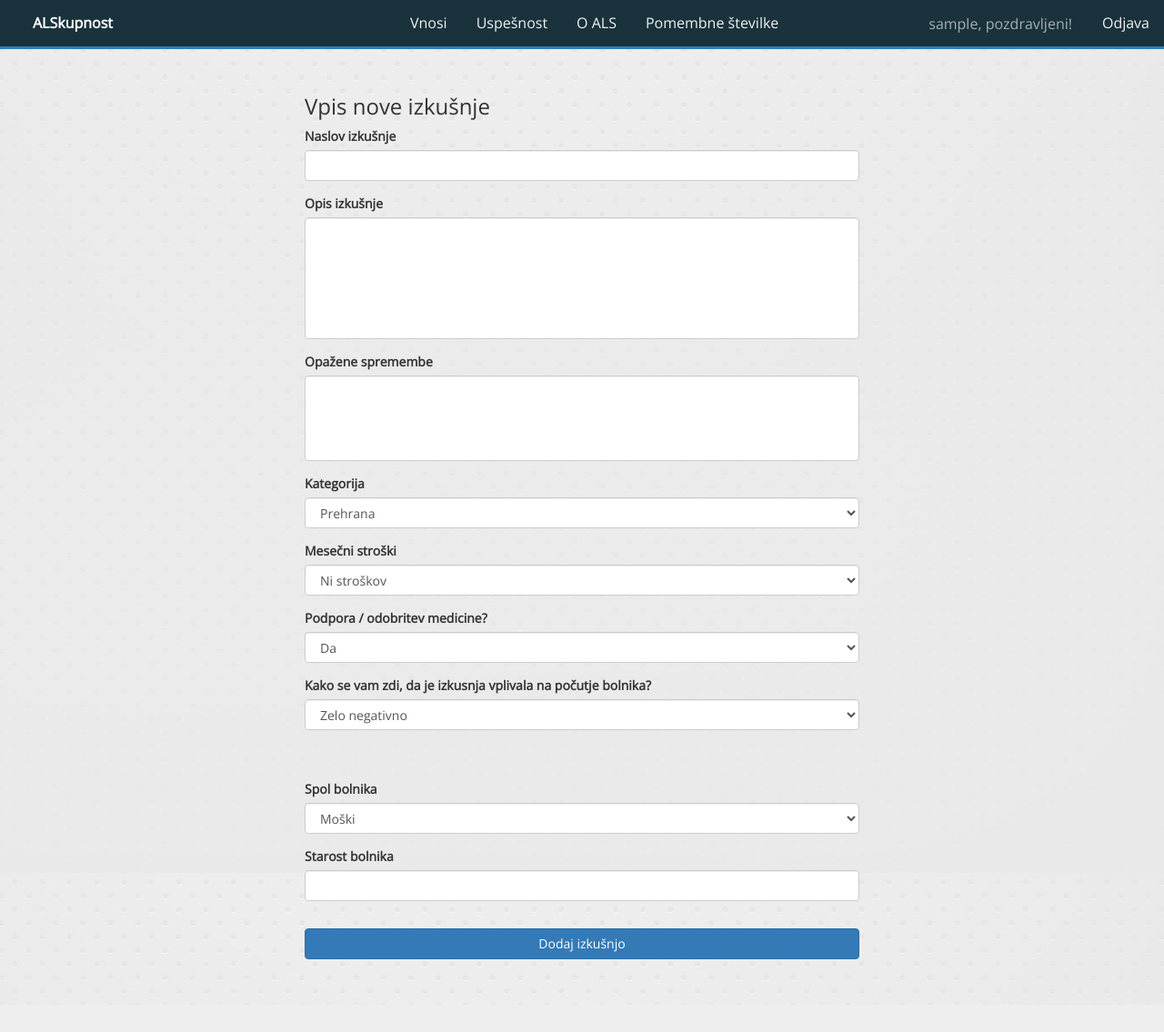
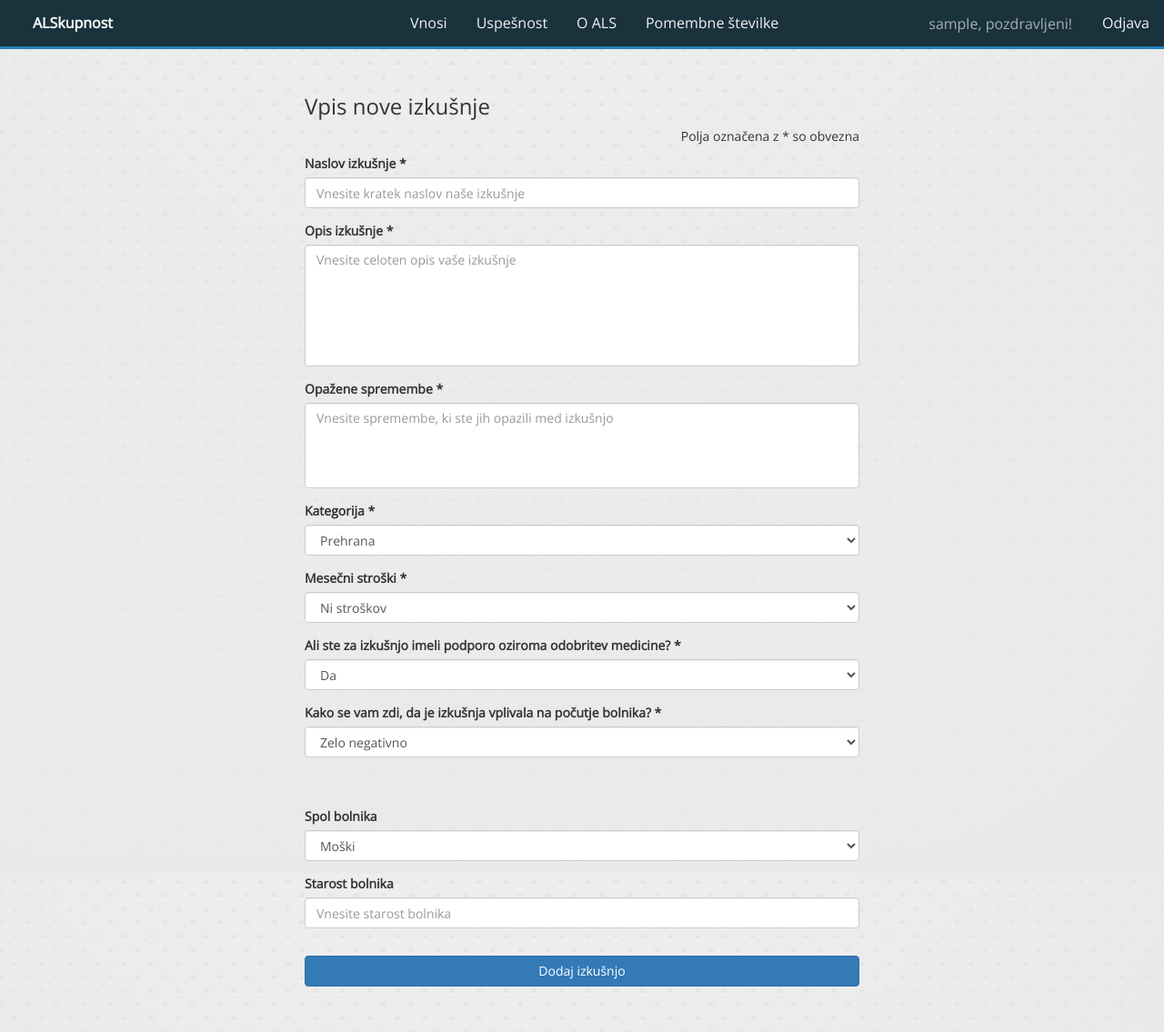
Before and after one commit to frasza/diploma, a Flask app: page /vpis_izkusnje/ in a window 1280 px wide. Shown: the whole page at 91% size. Before the commit the page ends 1092 px from the top, so only its background shows below. Run offline with Flask 2, Linux system fonts and the light colour scheme; the visitor is signed in with stand-in values (Sample User, id 1); some libraries are stand-ins or nearby versions.

Commit message:
Major changes

```diff
--- a/forms.py
+++ b/forms.py
@@ -12,7 +12,7 @@ class NewEntry(Form):
                            choices=[
                                ("Prehrana", "Prehrana"), ("Fizična aktivnost", "Fizična aktivnost"),
                                ("Uporaba pripomočkov", "Uporaba pripomočkov"), ("Terapija", "Terapija"),
-                               ("Zdravila", "Zdravila"),
+                               ("Zdravila", "Zdravila"),("Drugo", "Drugo"),
                            ]
                            )
     stroski = SelectField("Stroški", [validators.Required("Izberite mesečne stroške")],
--- a/templates/kategorije.html
+++ b/templates/kategorije.html
@@ -28,7 +28,8 @@
 			<option value="/uspesnost_kategorije/Fizična aktivnost/">Fizična aktivnost</option>
 			<option value="/uspesnost_kategorije/Uporaba pripomočkov/">Uporaba pripomočkov</option>
 			<option value="/uspesnost_kategorije/Terapija/">Terapija</option>
-			<option value="/uspesnost_kategorije/Zdravila/">Zdravila</option>
+            <option value="/uspesnost_kategorije/Zdravila/">Zdravila</option>
+            <option value="/uspesnost_kategorije/Drugo/">Drugo</option>
 			</select>
             </div>
 			<input type="button" class="btn btn-primary btn-block" onclick="goToNewPage(1)" value="Poglej uspešnost kategorije">
--- a/templates/vpis_izkusnje.html
+++ b/templates/vpis_izkusnje.html
@@ -22,32 +22,37 @@
 
             <div class="container">
                 <h3>Vpis nove izkušnje</h3>
+                <p class="pull-right">Polja označena z * so obvezna</p>
                 <form action="{{ url_for('new_entry') }}" method="post">
                     <div class="form-group">
-                        <label>Naslov izkušnje</label>
-                        <input name="naslov" class="form-control" type="text">
+                        <label>Naslov izkušnje *</label>
+                        <input name="naslov" class="form-control" type="text" placeholder="Vnesite kratek naslov naše izkušnje"
+                        required oninvalid="this.setCustomValidity('Obvezno polje!')">
                     </div>
                     <div class="form-group">
-                        <label>Opis izkušnje</label>
-                        <textarea name="opis" class="form-control" rows="6"></textarea>
+                        <label>Opis izkušnje *</label>
+                        <textarea name="opis" class="form-control" rows="6" placeholder="Vnesite celoten opis vaše izkušnje"
+                        required oninvalid="this.setCustomValidity('Obvezno polje!')"></textarea>
                     </div>
                     <div class="form-group">
-                        <label>Opažene spremembe</label>
-                        <textarea name="spremembe" class="form-control" rows="4"></textarea>
+                        <label>Opažene spremembe *</label>
+                        <textarea name="spremembe" class="form-control" rows="4" placeholder="Vnesite spremembe, ki ste jih opazili med izkušnjo"
+                        required oninvalid="this.setCustomValidity('Obvezno polje!')"></textarea>
                     </div>
                     <div class="form-group">
-                        <label>Kategorija</label>
-                        <select name="kategorija" class="form-control" width="100px">
+                        <label>Kategorija *</label>
+                        <select name="kategorija" class="form-control" width="100px" required oninvalid="this.setCustomValidity('Obvezno polje!')">
                             <option value="Prehrana">Prehrana</option>
                             <option value="Fizična aktivnost">Fizična aktivnost</option>
                             <option value="Uporaba pripomočkov">Uporaba pripomočkov</option>
                             <option value="Terapija">Terapija</option>
                             <option value="Zdravila">Zdravila</option>
+                            <option value="Drugo">Drugo</option>
                         </select>
                     </div>
                     <div class="form-group">
-                        <label>Mesečni stroški</label>
-                        <select name="stroski" class="form-control" width="100px">
+                        <label>Mesečni stroški *</label>
+                        <select name="stroski" class="form-control" width="100px" required oninvalid="this.setCustomValidity('Obvezno polje!')">
                             <option value="Ni stroškov">Ni stroškov</option>
                             <option value="10 - 50 €">10 - 50 €</option>
                             <option value="50 - 100 €">50 - 100 €</option>
@@ -57,16 +62,16 @@
                         </select>
                     </div>
                     <div class="form-group">
-                        <label>Podpora / odobritev medicine?</label>
-                        <select name="odobritev" class="form-control" width="100px">
+                        <label>Ali ste za izkušnjo imeli podporo oziroma odobritev medicine? *</label>
+                        <select name="odobritev" class="form-control" width="100px" required oninvalid="this.setCustomValidity('Obvezno polje!')">
                             <option value="Da">Da</option>
                             <option value="Ne">Ne</option>
                             <option value="Ne vem">Ne vem</option>
                         </select>
                     </div>
                     <div class="form-group">
-                        <label>Kako se vam zdi, da je izkusnja vplivala na počutje bolnika?</label>
-                        <select name="vpliv" class="form-control" width="100px">
+                        <label>Kako se vam zdi, da je izkušnja vplivala na počutje bolnika? *</label>
+                        <select name="vpliv" class="form-control" width="100px" required oninvalid="this.setCustomValidity('Obvezno polje!')">
                             <option value="Zelo negativno">Zelo negativno</option>
                             <option value="Negativno">Negativno</option>
                             <option value="Niti negativno niti pozitivno">Niti negativno niti pozitivno</option>
@@ -84,7 +89,7 @@
                     </div>
                     <div class="form-group">
                         <label>Starost bolnika</label>
-                        <input name="starost" class="form-control" type="number" min="1" max="120">
+                        <input name="starost" class="form-control" type="number" min="1" max="120" placeholder="Vnesite starost bolnika">
                     </div>
 
                     <input class="btn btn-primary btn-block" type="submit" value="Dodaj izkušnjo" style="margin: 30px 0 50px 0;">
--- a/views.py
+++ b/views.py
@@ -7,15 +7,11 @@ from flask_sslify import SSLify
 
 from forms import NewEntry, RegisterForm, LoginForm
 
-from flask_mail import Mail, Message
-
 # Config
 app = Flask(__name__)
 app.config.from_object("_config")
 
 sslify = SSLify(app)
-
-mail = Mail(app)
 
 
 # Helper functions
@@ -48,14 +44,6 @@ def register():
         ]))
         db.commit()
         db.close()
-
-        # Thank you mail for registration
-        msg = Message(
-            "Dobrodošli v skupnosti!",
-            recipients=[form.email.data]
-        )
-        msg.html = render_template("mail.html")
-        mail.send(msg)
 
         return redirect(url_for("index"))
 
@@ -100,7 +88,6 @@ def index():
 
     return render_template(
         "index.html",
-        form=NewEntry(request.form),
         vnosi=vnosi
     )
 
@@ -193,7 +180,7 @@ def category_success(kategorija):
     c = db.execute("SELECT stroski FROM vnosi WHERE kategorija = ? GROUP BY stroski", [kategorija])
     costsLabels = c.fetchall()
 
-    c = db.execute("SELECT vpliv FROM vnosi WHERE kategorija = ? GROUP BY vpliv", [kategorija])
+    c = db.execute("SELECT vpliv FROM vnosi WHERE kategorija = ? group by vpliv ORDER BY CASE WHEN vpliv = 'Zelo negativno' THEN 0 WHEN vpliv = 'Negativno' THEN 1 WHEN vpliv = 'Niti negativno niti pozitivno' THEN 2 WHEN vpliv = 'Pozitivno' THEN 3 WHEN vpliv = 'Zelo pozitivno' THEN 4 END;", [kategorija])
     stevilke = c.fetchall()
 
     c = db.execute(
@@ -231,7 +218,7 @@ def category_success(kategorija):
     countSex = [x[0] for x in countSex]
     sexLabels = [x[0] for x in sexLabels]
 
-    legend = "Frekvenca"
+    legend = "Število vnosov"
     avg = "Povprečje"
     legend_pie = "Priority %"
 
```
Also changed, not shown: _config.py (+0 -7 lines), templates/uspesnost_kategorije.html (+35 -9 lines).
